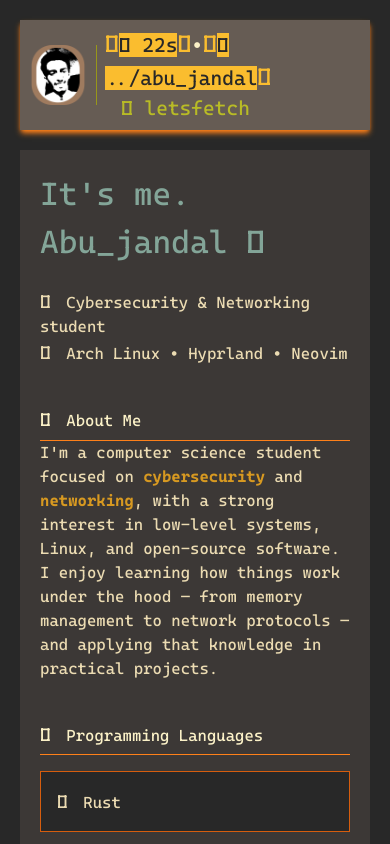
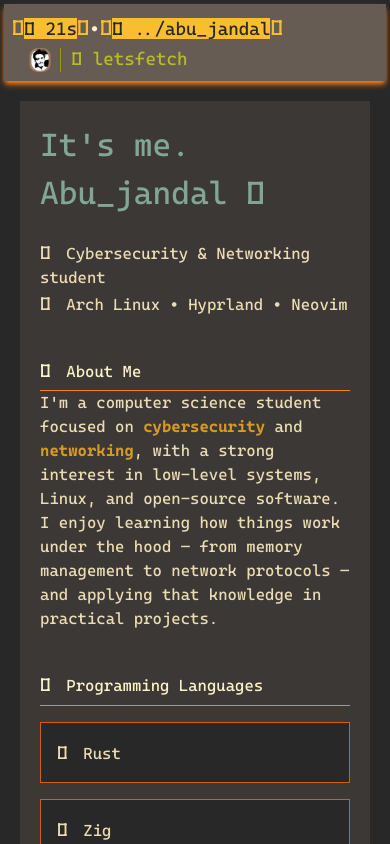
Before and after one commit to ex-jandal/my-portfolio, a SvelteKit app: page / in a window 390 px wide. Shown: the top 844 px of the page. Built offline with nearby package versions, Linux system fonts and the light colour scheme; a web font is replaced by a local one.

Commit message:
fix prompt wrapping

```diff
--- a/src/routes/+layout.svelte
+++ b/src/routes/+layout.svelte
@@ -10,26 +10,22 @@
 
 <svelte:head><link rel="icon" href={favicon} /></svelte:head>
 
-<style>
-  h1 {
-    font-size: var(--text-xl);
-  }
-</style>
-
 <div class="max-w-257 m-auto">
-  <header class="bg-gruvbox-dark3 shadow-gruvbox-bright-orange shadow-md text-gruvbox-bright-orange m-5">
+  <header class="bg-gruvbox-dark3 shadow-gruvbox-bright-orange shadow-md text-gruvbox-bright-orange m-1">
     <nav class="flex flex-row justify-between items-center pl-2 pr-4 py-2">
       <div class="flex flex-row items-center gap-2">
-        <img src="{favicon256}" class="h-15 pr-2 border-r border-gruvbox-green" alt="">
+          <img src="{favicon256}" class="h-12 hidden sm:inline pr-2 border-r border-gruvbox-green" alt="">
         <!-- <h1>It's me. Abu_jandal </h1> -->
 
-        <div class="text-xl">
+        <div class="text-lg">
           <div class="align-middle">
-            <span class="text-gruvbox-bright-yellow text-[23.6px] bg-none"></span><span class="bg-gruvbox-bright-yellow text-gruvbox-dark0">󰪢 22s</span><span class="text-gruvbox-bright-yellow text-[23.6px] bg-none"></span><span class="text-gruvbox-light0">•</span><span class="text-gruvbox-bright-yellow text-[23.6px] bg-none"></span><span class="bg-gruvbox-bright-yellow text-gruvbox-dark0">󰉋  ../abu_jandal</span><span class="text-gruvbox-bright-yellow text-[23.6px] bg-none"></span><br/>
+            <span class="text-gruvbox-bright-yellow text-[21px] bg-none"></span><span class="bg-gruvbox-bright-yellow text-gruvbox-dark0">󰪢 21s</span><span class="text-gruvbox-bright-yellow text-[21px] bg-none"></span><span class="text-gruvbox-light0">•</span><span class="text-gruvbox-bright-yellow text-[21px] bg-none"></span><span class="bg-gruvbox-bright-yellow text-gruvbox-dark0">󰉋  ../abu_jandal</span><span class="text-gruvbox-bright-yellow text-[21px] bg-none"></span><br/>
           </div>
 
           <div class="ml-4">
-            <span class="text-gruvbox-bright-green"> letsfetch <span></span> </span>
+            <span class="text-gruvbox-bright-green">
+              <img src="{favicon256}" class="h-6 inline sm:hidden pr-2 border-r border-gruvbox-green" alt="">
+               letsfetch</span>
           </div>
         </div>
       </div>
```
